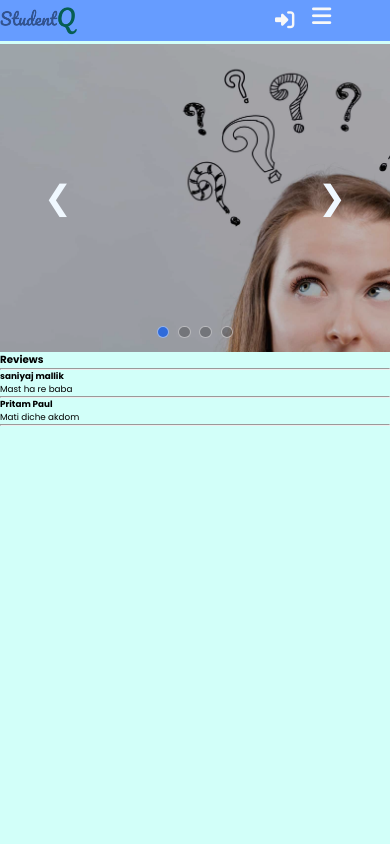
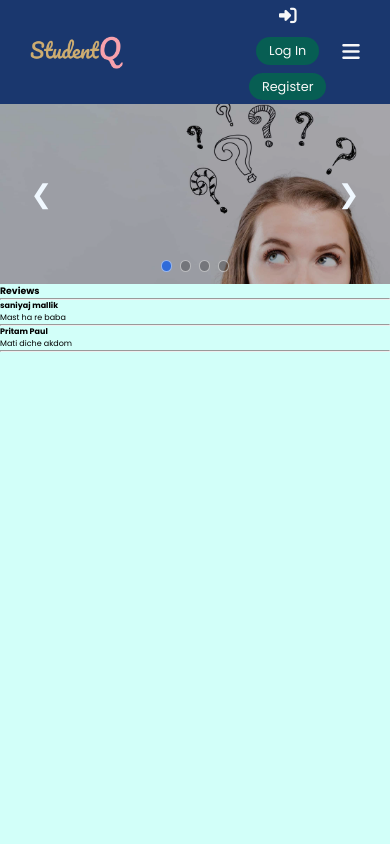
Before and after one commit to Saniyaj21/StudentQ, a Django app: page / in a window 390 px wide. Run offline with Django 4.2, Linux system fonts and the light colour scheme; data comes from the database, SQL or seed files in the repository; both versions use the stored data as it was after the commit; some libraries are stand-ins or nearby versions.

Commit message:
without base dirrectory

```diff
--- a/static/mStyle/login.css
+++ b/static/mStyle/login.css
@@ -1,3 +1,7 @@
+.loginPage__container{
+    width: 100%;
+    height: 100%;
+}
 .image {
     display: flex;
     flex-direction: row;
--- a/static/mStyle/main.css
+++ b/static/mStyle/main.css
@@ -2,6 +2,9 @@
 
 /* Googlefont Poppins CDN Link ==> font-family: 'Poppins', sans-serif; */
 @import url('https://fonts.googleapis.com/css2?family=Poppins:ital,wght@0,100;0,200;0,300;0,400;0,500;0,600;0,700;0,800;0,900;1,100;1,200;1,300;1,400;1,500;1,600;1,700;1,800;1,900&display=swap');
+
+/* Googlefont Poppins CDN Link ==> font-family: 'Righteous', cursive; */
+@import url('https://fonts.googleapis.com/css2?family=Righteous&display=swap');
 
 /*--- Import fonts from google ends ---*/
 
@@ -11,6 +14,7 @@
     --light-blue: #669CFF;
     --main-blue: #2F6BDA;
     --dark-blue: #1a376e;
+    --light-dark-blue: #083891;
     --theme-clr: #075E53;
     --hover-green: #094a42;
     --black: #000;
@@ -19,12 +23,19 @@
     --light-gray: #d9d9d9;
     --placeholder-clr: #707070;
     --main-yellow: #FFE454;
+    scrollbar-width: thin;
+    scrollbar-color: var(--theme-clr) var(--light-gray);
 }
 
 *::selection {
     background-color: var(--theme-clr);
     color: var(--light-green-theme);
 }
+
+*::-moz-scrollbar-thumb {
+    background-color: #555;
+    border-radius: 10px;
+  }
 
 *::-webkit-scrollbar {
     background: var(--light-gray);
@@ -56,7 +67,7 @@ html {
 
 @media screen and (max-width: 450px) {
     html {
-        font-size: 55%;
+        font-size: 50%;
         overflow-x: hidden;
     }
 
@@ -83,27 +94,31 @@ a {
     transition: all 0.5s ease-out;
     cursor: pointer;
 }
+
 .btn-green {
     color: var(--drk-white);
     background-color: var(--theme-clr);
 }
+
 .btn-green:hover {
     background-color: var(--hover-green);
     transform: scale(1.05);
 }
+
 .rounded-corner {
     border-radius: 3rem;
 }
 
-.sml__arrow{
+.sml__arrow {
     font-size: 1.5rem;
     margin-left: -0.2rem;
 }
 
-.toggle__cross::before{
+.toggle__cross::before {
     content: '\f00d';
 }
-.toggle__bars::before{
+
+.toggle__bars::before {
     content: '\f0c9';
 }
 
--- a/static/mStyle/navDesign.css
+++ b/static/mStyle/navDesign.css
@@ -3,25 +3,29 @@
   flex-wrap: nowrap;
   flex-direction: column;
   width: 100%;
-  z-index: 9999;
+  z-index: 9999 !important;
 }
 @media screen and (max-width: 450px) {
   .nav {
     flex-direction: row;
-    background-color: var(--light-blue);
+    background-color: var(--dark-blue);
+    align-items: center;
+    justify-content: center;
   }
 }
 .nav .header {
   display: flex;
   align-items: center;
   justify-content: center;
+  z-index: 999;
 }
 .nav .header .site__logo {
   height: 6.21rem;
 }
 @media screen and (max-width: 450px) {
   .nav .header .site__logo {
-    height: 4.2rem;
+    height: 5.51rem;
+    filter: invert(100%) sepia(0%) saturate(100%) hue-rotate(0deg) brightness(100%) contrast(100%);
   }
 }
 .nav .header .btnContainer {
@@ -48,11 +52,26 @@
   .nav .header .btnContainer {
     flex-direction: column;
     position: relative;
+    gap: 0.2rem;
+    position: relative;
+    display: flex;
+    gap: 1rem;
   }
-  .nav .header .btnContainer .btn-green {
+  .nav .header .btnContainer .btnContainer--btns {
     display: none;
-    visibility: hidden;
-    opacity: 1;
+    position: absolute;
+    top: 3.85rem;
+    padding: 0.1rem 1rem;
+  }
+  .nav .header .btnContainer .btnContainer--btns .btn {
+    margin-bottom: 0.38rem;
+    width: 12rem;
+    display: block;
+    text-align: center;
+    border-radius: 0.85rem;
+  }
+  .nav .header .btnContainer .btnContainer--btns__active {
+    display: block;
   }
 }
 @media screen and (max-width: 450px) {
@@ -62,12 +81,16 @@
     width: 80%;
   }
 }
+@media screen and (max-width: 450px) {
+  .nav .header {
+    padding: 0.4rem 0rem;
+  }
+}
 .nav .navber {
   width: 100%;
   position: relative;
   background-color: var(--main-blue);
   display: flex;
-  gap: 1.3rem;
   align-items: center;
   justify-content: center;
   list-style: none;
@@ -77,10 +100,10 @@
   font-size: 1.8rem;
   font-weight: 200;
   color: var(--drk-white);
-  padding: 0.85rem 0.6rem;
+  padding: 0.85rem 1.2rem;
 }
 .nav .navber .navlink.navlink__active {
-  background: var(--dark-blue);
+  background: var(--dark-blue) !important;
   font-weight: 500;
 }
 .nav .navber .navlink a {
@@ -88,12 +111,15 @@
   font-size: 1.8rem;
   font-weight: 500;
 }
+.nav .navber .navlink:hover {
+  background: var(--light-dark-blue);
+}
 @media screen and (max-width: 450px) {
   .nav .navber {
     flex-direction: column;
     position: absolute;
     width: 30rem;
-    transform: translateX(100%);
+    right: -30rem;
     top: 0;
     height: 100vh;
     z-index: 999;
@@ -105,7 +131,7 @@
     transition: 2.5s ease-in-out;
   }
   .nav .navber.toggle__active {
-    transform: translateX(0%);
+    right: 0 !important;
     display: block !important;
   }
   .nav .navber .navlink {
@@ -120,6 +146,7 @@
   display: none;
   visibility: hidden;
   opacity: 0;
+  z-index: 9999;
 }
 @media screen and (max-width: 450px) {
   .nav .toggle {
--- a/static/mStyle/navDesign.scss
+++ b/static/mStyle/navDesign.scss
@@ -3,23 +3,27 @@
     flex-wrap: nowrap;
     flex-direction: column;
     width: 100%;
-    z-index: 9999;
+    z-index: 9999 !important;
 
     @media screen and (max-width: 450px) {
         flex-direction: row;
-        background-color: var(--light-blue);
+        background-color: var(--dark-blue);
+        align-items: center;
+        justify-content: center;
     }
 
     .header {
         display: flex;
         align-items: center;
         justify-content: center;
+        z-index: 999;
 
         .site__logo {
             height: 6.21rem;
 
             @media screen and (max-width: 450px) {
-                height: 4.2rem;
+                height: 5.51rem;
+                filter: invert(100%) sepia(0%) saturate(100%) hue-rotate(0deg) brightness(100%) contrast(100%);
             }
         }
 
@@ -47,11 +51,31 @@
             @media screen and (max-width: 450px) {
                 flex-direction: column;
                 position: relative;
+                gap: 0.2rem;
+                position: relative;
+                display: flex;
+                gap: 1rem;
 
-                .btn-green {
+                .btnContainer--btns {
                     display: none;
-                    visibility: hidden;
-                    opacity: 1;
+                    // visibility: hidden;
+                    // opacity: 1;
+                    position: absolute;
+                    top: 3.85rem;
+                    padding: 0.1rem 1rem;
+                    // gap: 0.5rem;
+                    // margin: 1rem 0rem;
+
+                    .btn{
+                        margin-bottom: 0.38rem;
+                        width: 12rem;
+                        display: block;
+                        text-align: center;
+                        border-radius: 0.85rem;
+                    }
+                }
+                .btnContainer--btns__active {
+                    display: block;
                 }
             }
         }
@@ -61,6 +85,10 @@
             justify-content: space-between;
             width: 80%;
         }
+
+        @media screen and (max-width:450px) {
+            padding: 0.4rem 0rem;
+        }
     }
 
     .navber {
@@ -69,7 +97,7 @@
         // padding: 0.6rem;
         background-color: var(--main-blue);
         display: flex;
-        gap: 1.3rem;
+        // gap: 1.3rem;
         align-items: center;
         justify-content: center;
         list-style: none;
@@ -79,10 +107,10 @@
             font-size: 1.8rem;
             font-weight: 200;
             color: var(--drk-white);
-            padding: 0.85rem 0.6rem;
+            padding: 0.85rem 1.2rem;
 
             &.navlink__active {
-                background: var(--dark-blue);
+                background: var(--dark-blue) !important;
                 font-weight: 500;
             }
 
@@ -91,13 +119,16 @@
                 font-size: 1.8rem;
                 font-weight: 500;
             }
+            &:hover{
+                background: var(--light-dark-blue);
+            }
         }
         @media screen and (max-width: 450px) {
             flex-direction: column;
             position: absolute;
             width: 30rem;
-            // right: -30rem;
-            transform: translateX(100%);
+            right: -30rem;
+            // transform: translateX(100%);
             top: 0;
             height: 100vh;
             z-index: 999;
@@ -109,8 +140,8 @@
             transition: 2.5s ease-in-out;
 
             &.toggle__active{
-                // right: 0 !important;
-                transform: translateX(0%);
+                right: 0 !important;
+                // transform: translateX(0%);
                 display: block !important;
             }
 
@@ -128,6 +159,7 @@
         display: none;
         visibility: hidden;
         opacity: 0;
+        z-index: 9999;
 
 
         @media screen and (max-width: 450px) {
--- a/static/mStyle/slider.css
+++ b/static/mStyle/slider.css
@@ -1,20 +1,18 @@
+/* *------------------------------ < Image Carousel Designing starts from hare > -------------------------------------* */
+
 .slider__container {
     position: relative;
     width: 100%;
-
     height: 35rem;
-
     background-color: var(--theme-clr);
     overflow: hidden;
-    margin-top: 0.3rem;
+    /* margin-top: 0.3rem; */
 }
 
 .slide {
     position: inherit;
     width: 100%;
-
     height: 35rem;
-
 }
 
 /* .slideImages__container {
@@ -40,9 +38,7 @@
 .slideImages__container li img {
     position: absolute;
     width: 100%;
-
     height: 35rem;
-
     object-fit: cover;
 }
 
@@ -105,3 +101,37 @@
 .carousel__arrow.right__arrow {
     right: 5rem;
 }
+
+
+
+/* *------------------------------ < Image Carousel Designing ends hare > -------------------------------------* */
+
+
+
+/* *------------------------------- < Media Queries starts from hare > ----------------------------------------* */
+
+@media screen and (max-width:450px) {
+
+    .slider__container,
+    .slide,
+    .slideImages__container,
+    .slideImages__container li img {
+        height: 22.5rem;
+    }
+
+    .carousel__arrow {
+        font-size: 3.25rem;
+    }
+
+    .carousel__arrow.left__arrow {
+        left: 3.8rem;
+    }
+
+    .carousel__arrow.right__arrow {
+        right: 3.8rem;
+    }
+
+}
+
+
+/* *------------------------------------ < Media Queries ends hare > -----------------------------------------* */
--- a/static/mscript/index.js
+++ b/static/mscript/index.js
@@ -5,6 +5,8 @@ const menu = document.getElementById("navber");
 const toggle = document.querySelector(".toggle");
 const navber = document.querySelector(".navber");
 const toggleBarIcon = document.querySelector(".toggle__bars");
+const logInOut = document.querySelector(".log__in--out");
+const visibleBtnsDiv = document.querySelector(".btnContainer--btns");
 
 window.onscroll = function () {
     if (window.pageYOffset >= menu.offsetTop) {
@@ -20,6 +22,11 @@ toggle.addEventListener('click',()=>{
     navber.classList.toggle("toggle__active");
     // toggleBarIcon.classList.remove('fa-bars');
     toggleBarIcon.classList.toggle('fa-xmark');
+})
+
+logInOut.addEventListener('click',()=>{
+    console.log("log in out clicked");
+    visibleBtnsDiv.classList.toggle("btnContainer--btns__active");
 })
 
 
@@ -90,10 +97,6 @@ toggle.addEventListener('click',()=>{
 //         no = slider_class.length - 1;
 //     }
 
-    var slider_class = document.getElementsByClassName("slideImage");
-    var pagination = document.getElementsByClassName("pagination__dot")
-
-
 //     for (let y of slider_class) {
 
 //         y.style.display = "none";
@@ -108,7 +111,6 @@ toggle.addEventListener('click',()=>{
 //         y.classList.remove("pagination__current")
 
 //     }
-
 
 //     pagination[no].classList.add("pagination__current")
 
@@ -168,11 +170,3 @@ toggle.addEventListener('click',()=>{
 //     slider_class[no].style.display = "block";
 
 // }
-
-    for (let y of pagination) {
-        y.classList.remove("pagination__current")
-    }
-
-    pagination[no].classList.add("pagination__current");
-
-}
```
Also changed, not shown: static/mStyle/home.css (added, +82 -0 lines), static/mStyle/home.scss (added, +90 -0 lines), db.sqlite3, static/media/WIN_20230205_09_40_42_Pro_OBOizJy.jpg (added), static/mscript/slider.js (line endings or trailing spaces), 2 other files.
